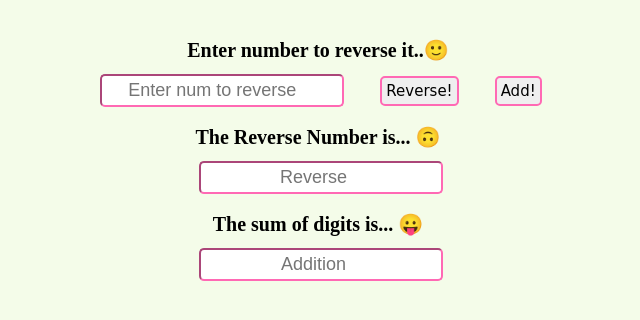
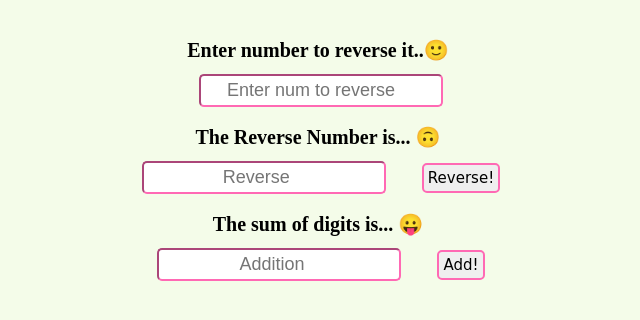
Before and after one commit to K1-ch/javascript, a plain HTML site: page NumberCalculation/index.html in a window 1280 px wide. Shown: the whole page, without its empty margins (307-947 px from the left). Drawn offline with Linux system fonts and the light colour scheme.

Commit message:
just modified
Signed-off-by: KiranChauhan <kc7563330@gmail.com>

```diff
--- a/NumberCalculation/index.html
+++ b/NumberCalculation/index.html
@@ -12,12 +12,14 @@
     <div >
       <h1>Enter number to reverse it..🙂</h1>
       <input class="rev" type="number" placeholder="Enter num to reverse " />
+
+
+      <h2>The Reverse Number is... 🙃</h2>
+      <input class="output1" type="number" placeholder="Reverse"/>
       <button class="btn1">Reverse!</button>
+      <h3>The sum of digits is... 😛</h3>
+      <input class="output2" type="number" placeholder="Addition" />
       <button class="btn2">Add!</button></br>
-      <h2>The Reverse Number is... 🙃</h2>
-      <input class="output1" type="number" placeholder="Reverse"/></br>
-      <h3>The sum of digits is... 😛</h3>
-      <input class="output2" type="number" placeholder="Addition" /></br>
     </div>
   </body>
   <script src="Display.js"></script>
```
